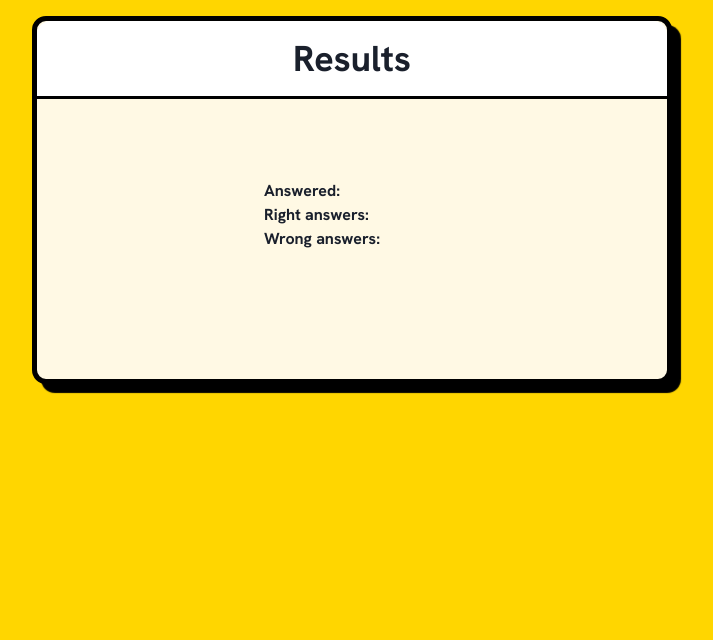
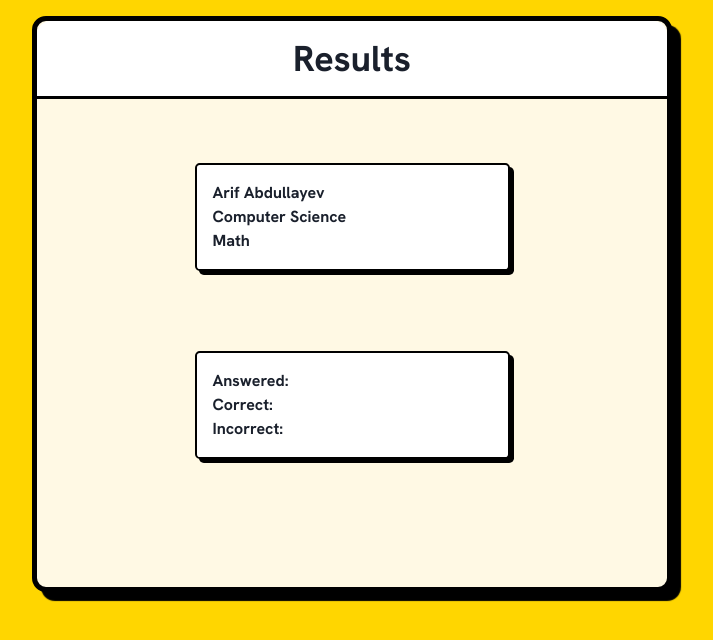
Before and after one commit to Cushz/Quiz_Front, a React (Vite) app in the folder quiz_front/: page /stats in a window 1280 px wide. Shown: the top 640 px of the page, without its empty margins (288-1001 px from the left). Built offline with nearby package versions, Linux system fonts and the light colour scheme.

Commit message:
stats changed

```diff
--- a/quiz_front/src/components/QuestionManagement.jsx
+++ b/quiz_front/src/components/QuestionManagement.jsx
@@ -94,7 +94,7 @@ export default function QuestionManagement() {
                     cursor={"pointer"}
                     onClick={onOpen}
                     key={key}
-                    boxShadow={"4px 4px 1px black"}
+                    boxShadow={"4px 4px 0px black"}
                     border={"2px solid black"}
                     borderRadius={"0.3em"}
                     backgroundColor={"white"}
--- a/quiz_front/src/components/Stats.jsx
+++ b/quiz_front/src/components/Stats.jsx
@@ -1,10 +1,9 @@
 import React, { useEffect } from "react";
 import { Flex, Box, Heading, Text, Button } from "@chakra-ui/react";
 export default function Stats(props) {
-
-  useEffect(()=>{
-   document.title= "Quiz App | Results"
-  })
+  useEffect(() => {
+    document.title = "Quiz App | Results";
+  });
 
   return (
     <div className="quiz-body">
@@ -28,33 +27,66 @@ export default function Stats(props) {
             <Heading>Results</Heading>
           </Box>
         </Flex>
+        <Flex
+          boxShadow={"4px 4px 0px black"}
+          border={"2px solid black"}
+          borderRadius={"0.3em"}
+          backgroundColor={"white"}
+          flexWrap={"wrap"}
+          margin={"4em auto 0 auto"}
+          width={"50%"}
+          flexDirection={"column"}
+          p={"1em"}
+        >
+          <Box>
+            <Text fontWeight={"bold"}>Arif Abdullayev</Text>
+          </Box>
 
+          <Box>
+            <Text fontWeight={"bold"}>Computer Science</Text>
+          </Box>
+          <Box>
+            <Text fontWeight={"bold"}>Math</Text>
+          </Box>
+        </Flex>
         <Flex
+          boxShadow={"4px 4px 0px black"}
+          border={"2px solid black"}
+          borderRadius={"0.3em"}
+          backgroundColor={"white"}
+          p={"1em"}
           flexWrap={"wrap"}
-          width={"11em"}
+          width={"50%"}
           justifyContent={"space-between"}
+          flexDirection={"column"}
           margin={"5em auto 8em auto"}
         >
+          <Flex justifyContent={"space-between"}>
             <Box>
               <Text fontWeight={"bold"}>Answered:</Text>
             </Box>
             <Box>
               <Text>{props.all}</Text>
             </Box>
+          </Flex>
+          <Flex justifyContent={"space-between"}>
             <Box>
-            <Text fontWeight={"bold"}>Right answers:</Text>
+              <Text fontWeight={"bold"}>Correct:</Text>
             </Box>
             <Box>
               <Text>{props.correct}</Text>
             </Box>
+          </Flex>
+          <Flex justifyContent={"space-between"}>
             <Box>
-            <Text fontWeight={"bold"}>Wrong answers:</Text>
+              <Text fontWeight={"bold"}>Incorrect:</Text>
             </Box>
             <Box>
               <Text>{props.incorrect}</Text>
             </Box>
           </Flex>
         </Flex>
+      </Flex>
     </div>
   );
 }
```
Lines whose indentation alone changed are shown as unchanged.
